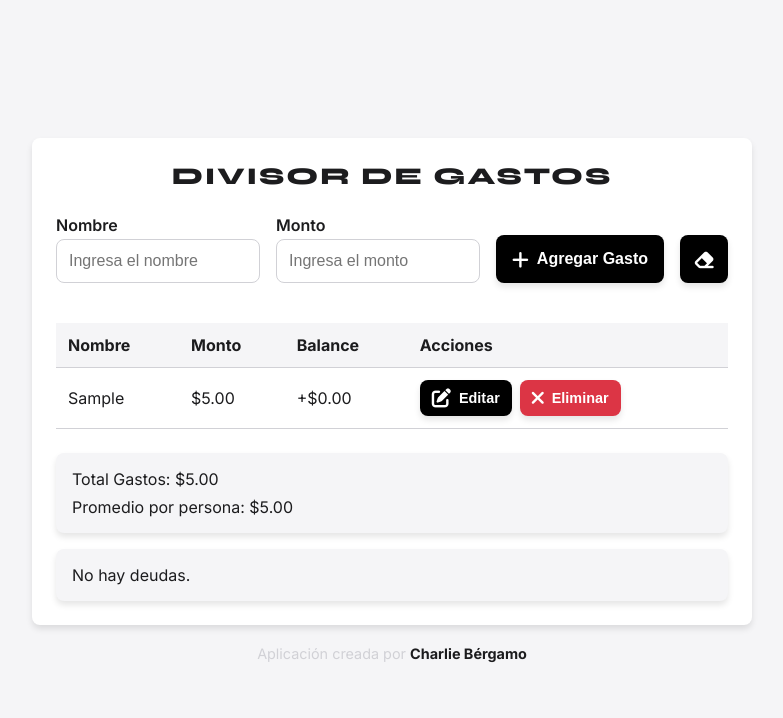
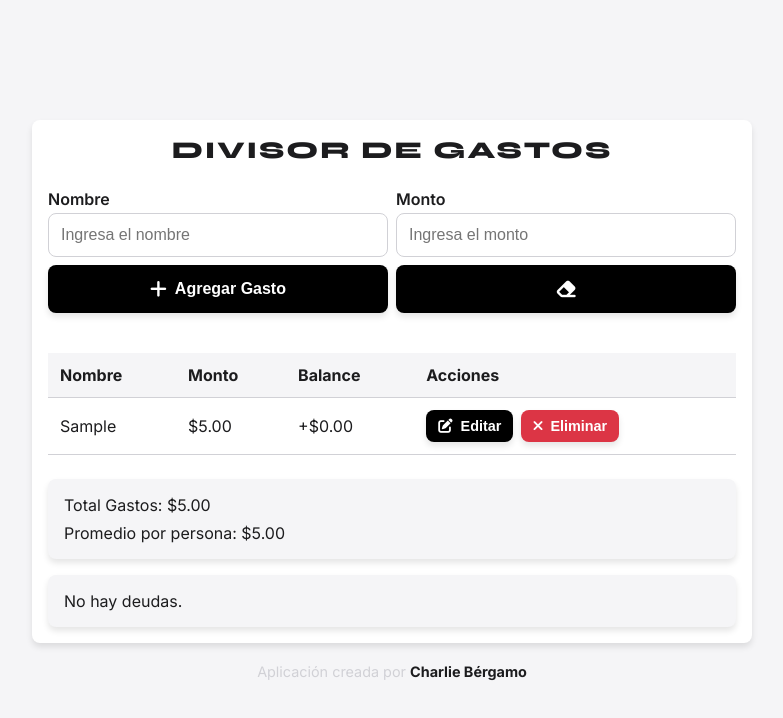
Before and after one commit to carlosbergamo/Divisor, a plain HTML site: page index.html in a window 1280 px wide. Both pictures are taken after typing "Sample", "5" into the empty fields and a click on the button "Agregar Gasto". Shown: the whole page, without its empty margins (248-1031 px from the left). Drawn offline with Linux system fonts and the light colour scheme.

Commit message:
Update index.html

```diff
--- a/index.html
+++ b/index.html
@@ -38,7 +38,7 @@
             align-items: center;
             min-height: 100vh;
             margin: 0;
-            padding: 0 20px;
+            padding: 0 16px;
         }
 
         .container {
@@ -47,7 +47,7 @@
             background: var(--white);
             border-radius: var(--border-radius);
             box-shadow: var(--shadow-light);
-            padding: 24px;
+            padding: 16px;
             display: flex;
             flex-direction: column;
             gap: 24px;
@@ -65,12 +65,16 @@
 
         .form-group {
             display: flex;
-            align-items: flex-end;
-            gap: 16px;
+            flex-wrap: wrap; /* Permitir que los elementos se acomoden en varias filas */
+            gap: 8px;
         }
 
-        .form-group > div {
-            flex: 1;
+        .form-group > div, .form-group button {
+            flex: 1 1 calc(50% - 8px); /* Asegurar que cada elemento use el 50% del ancho disponible */
+        }
+
+        .reset-button {
+            flex: 1 1 calc(100% - 8px); /* Botón en una fila separada si no hay espacio */
         }
 
         .form-group button {
@@ -155,9 +159,7 @@
             color: var(--dark-gray);
         }
 
-        .btn-success {
-            background-color: var(--black);
-            color: var(--white);
+        .btn-success, .btn-danger {
             border: none;
             border-radius: var(--border-radius);
             padding: 8px 12px;
@@ -172,8 +174,9 @@
             box-shadow: var(--shadow-light);
         }
 
-        .btn-success i {
-            font-size: 1.2rem; /* Tamaño de íconos fijo */
+        .btn-success {
+            background-color: var(--black);
+            color: var(--white);
         }
 
         .btn-success:hover {
@@ -183,22 +186,6 @@
         .btn-danger {
             background-color: var(--red);
             color: var(--white);
-            border: none;
-            border-radius: var(--border-radius);
-            padding: 8px 12px;
-            cursor: pointer;
-            font-size: 0.9rem;
-            transition: background-color 0.3s ease;
-            display: flex;
-            align-items: center;
-            justify-content: center;
-            gap: 8px;
-            font-weight: 600;
-            box-shadow: var(--shadow-light);
-        }
-
-        .btn-danger i {
-            font-size: 1.2rem; /* Tamaño de íconos fijo */
         }
 
         .btn-danger:hover {
```
